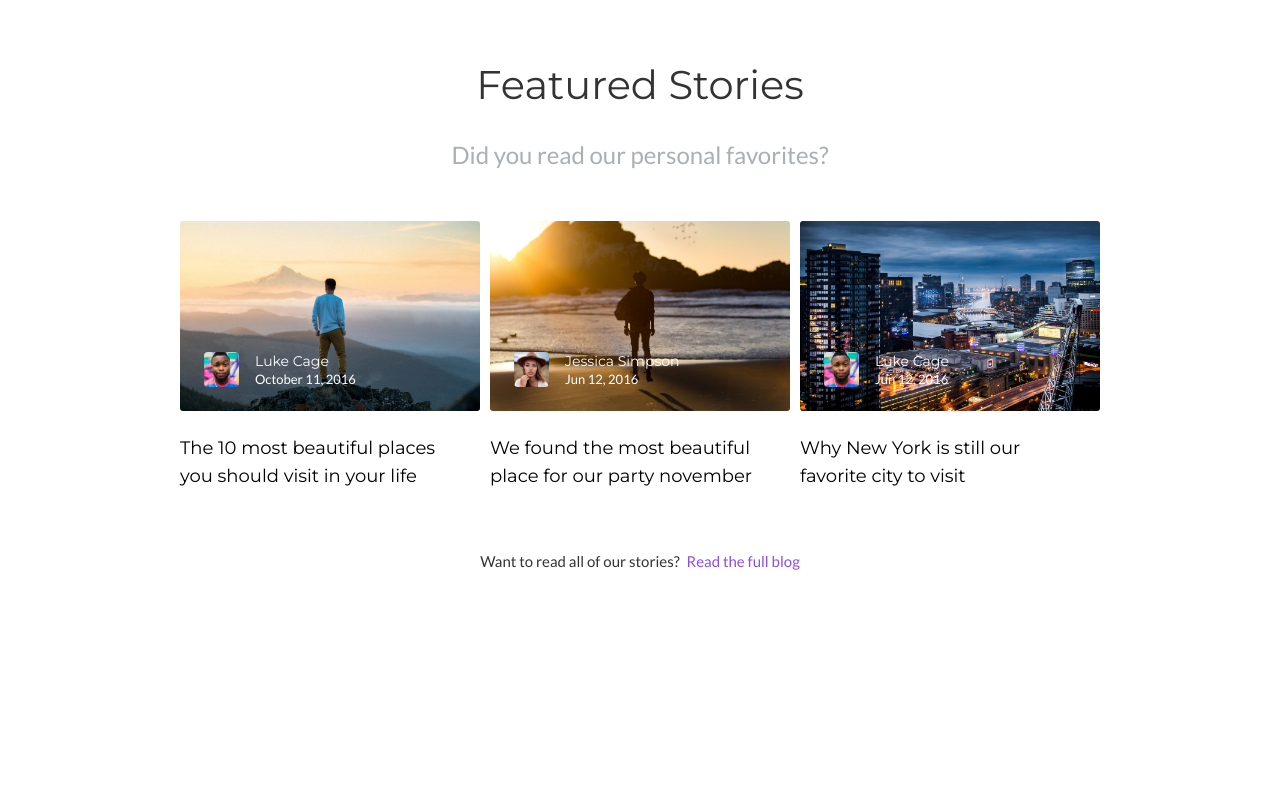
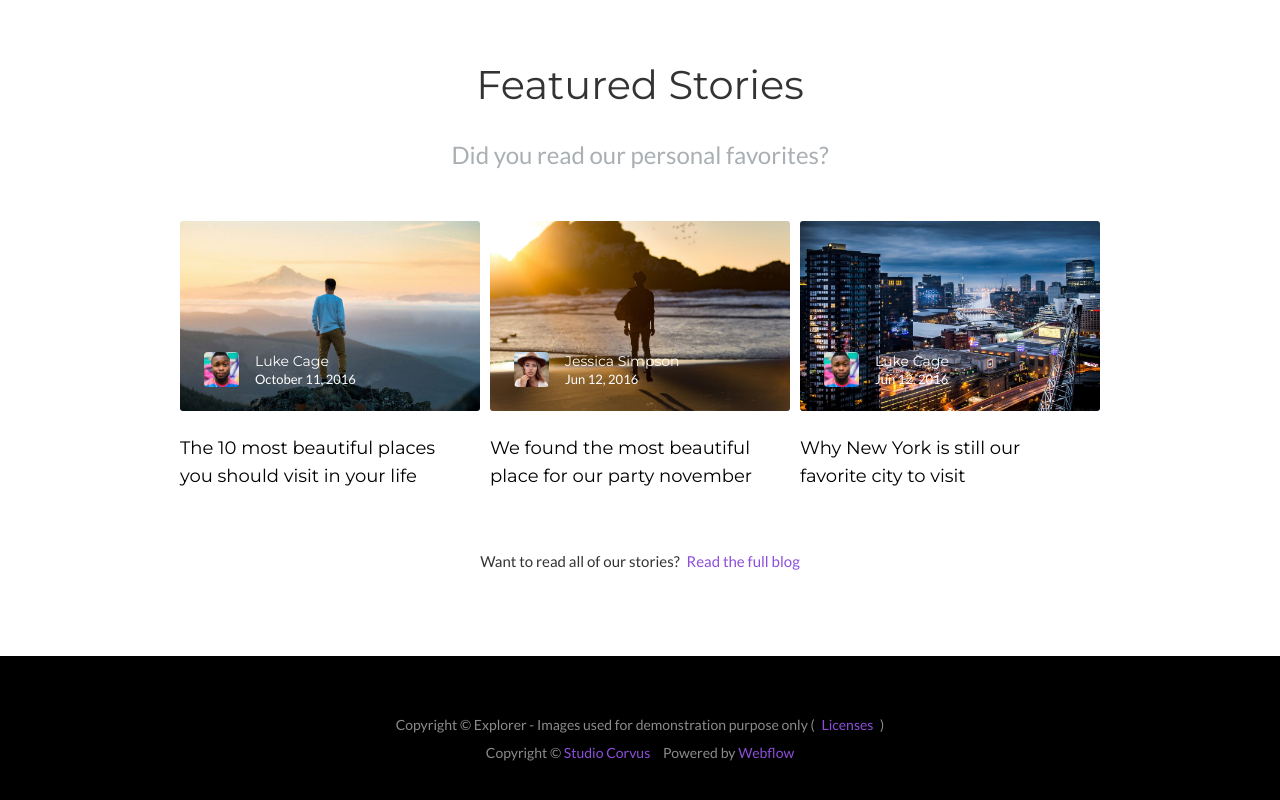
Before and after one commit to NurzhanTng/Explorer_LandingPage, a website: page index.html in a window 1280 px wide. Shown: the part 2110-2910 px from the top of the page. Before the commit the page ends 2766 px from the top, so only its background shows below. Drawn offline with Linux system fonts and the light colour scheme.

Commit message:
Added footer and final project

```diff
--- a/index.html
+++ b/index.html
@@ -220,10 +220,10 @@
       <h3 class="mb-[50px] font-lato text-2xl text-gr3">
         Did you read our personal favorites?
       </h3>
-      <div class="relative mx-auto bg-white text-left mb-[56px] flex flex-row">
+      <div class="relative mx-auto mb-[56px] flex flex-row bg-white text-left">
         <div class="mx-[5px]">
           <div
-            class="w-[300px] rounded-[3px] bg-blog1 bg-cover bg-center bg-no-repeat px-[24px] pb-[24px] pt-[131px] mb-[23px]"
+            class="mb-[23px] w-[300px] rounded-[3px] bg-blog1 bg-cover bg-center bg-no-repeat px-[24px] pb-[24px] pt-[131px]"
           >
             <div class="flex h-[35px] flex-row">
               <img
@@ -245,12 +245,14 @@
               </div>
             </div>
           </div>
-            <p class="w-[272px] font-mons text-lg text-black">The 10 most beautiful places you should visit in your life</p>
+          <p class="w-[272px] font-mons text-lg text-black">
+            The 10 most beautiful places you should visit in your life
+          </p>
         </div>
 
         <div class="mx-[5px]">
           <div
-            class="w-[300px] rounded-[3px] bg-blog4 bg-cover bg-center bg-no-repeat px-[24px] pb-[24px] pt-[131px] mb-[23px]"
+            class="mb-[23px] w-[300px] rounded-[3px] bg-blog4 bg-cover bg-center bg-no-repeat px-[24px] pb-[24px] pt-[131px]"
           >
             <div class="flex h-[35px] flex-row">
               <img
@@ -272,12 +274,14 @@
               </div>
             </div>
           </div>
-            <p class="w-[272px] font-mons text-lg text-black">We found the most beautiful place for our party november</p>
+          <p class="w-[272px] font-mons text-lg text-black">
+            We found the most beautiful place for our party november
+          </p>
         </div>
 
         <div class="mx-[5px]">
           <div
-            class="w-[300px] rounded-[3px] bg-blog5 bg-cover bg-center bg-no-repeat px-[24px] pb-[24px] pt-[131px] mb-[23px]"
+            class="mb-[23px] w-[300px] rounded-[3px] bg-blog5 bg-cover bg-center bg-no-repeat px-[24px] pb-[24px] pt-[131px]"
           >
             <div class="flex h-[35px] flex-row">
               <img
@@ -299,7 +303,9 @@
               </div>
             </div>
           </div>
-            <p class="w-[272px] font-mons text-lg text-black">Why New York is still our favorite city to visit</p>
+          <p class="w-[272px] font-mons text-lg text-black">
+            Why New York is still our favorite city to visit
+          </p>
         </div>
       </div>
 
@@ -313,8 +319,32 @@
       </p>
     </section>
 
-    <footer>
-
+    <footer
+      class="bg-black pt-[55px] pb-[45px] text-center font-lato text-sm leading-7 text-gr4"
+    >
+      <p>
+        Copyright © Explorer - Images used for demonstration purpose only (
+        <a
+          class="mx-1 text-prl transition duration-200 hover:border-b-2 hover:border-prl hover:text-prl-h"
+          href="#"
+          >Licenses</a
+        >
+        )
+      </p>
+      <p>
+        Copyright ©
+        <a
+          class="mr-[10px] text-prl transition duration-200 hover:border-b-2 hover:border-prl hover:text-prl-h"
+          href="#"
+          >Studio Corvus</a
+        >
+        Powered by
+        <a
+          class="text-prl transition duration-200 hover:border-b-2 hover:border-prl hover:text-prl-h"
+          href=""
+          >Webflow</a
+        >
+      </p>
     </footer>
   </body>
 </html>
--- a/tailwind.config.js
+++ b/tailwind.config.js
@@ -25,6 +25,7 @@ module.exports = {
         'gr': '#333333',
         'gr2': '#f1f1f1',
         'gr3': '#A9AFB3',
+        'gr4': '#8B8B8B',
       }
     },
   },
```
Also changed, not shown: css/style.css. Lines whose indentation alone changed are shown as unchanged.
